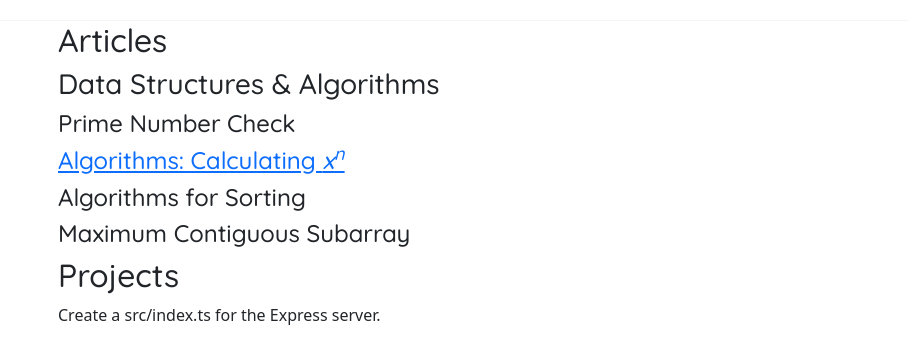
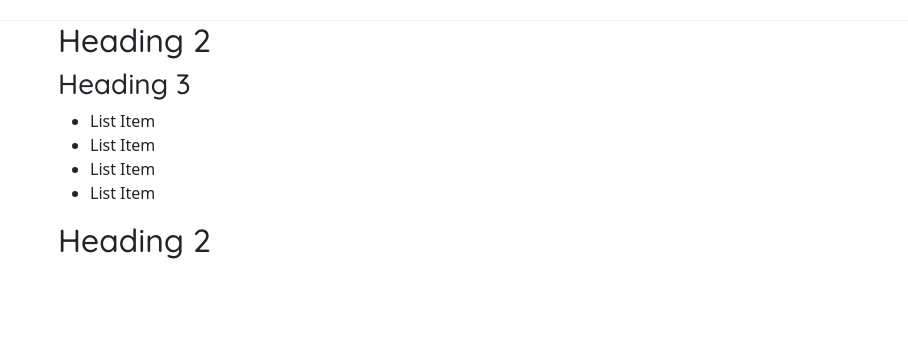
Before and after one commit to pau1tuck/pau1tuck, a website: page public/index.html in a window 1280 px wide. Shown: the part 108-472 px from the top of the page, 234-1142 px from the left. Drawn offline with Linux system fonts and the light colour scheme.

Commit message:
"2021-07-14T20:26CST"

```diff
--- a/public/index.html
+++ b/public/index.html
@@ -31,19 +31,15 @@
                         /></span>
                     </section>
                     <div class="container-md">
-                        <h2>Articles</h2>
-                        <h3>Data Structures & Algorithms</h3>
-                        <h4><a>Prime Number Check</a></h4>
-                        <h4>
-                            <a href="articles/x-to-n.html"
-                                >Algorithms: Calculating <i>x<sup>n</sup></i></a
-                            >
-                        </h4>
-                        <h4><a>Algorithms for Sorting</a></h4>
-                        <h4><a>Maximum Contiguous Subarray</a></h4>
-                        <h2>Projects</h2>
-
-                        <p>Create a src/index.ts for the Express server.</p>
+                        <h2>Heading 2</h2>
+                        <h3>Heading 3</h3>
+                        <ul>
+                            <li><a>List Item</a></li>
+                            <li><a>List Item</a></li>
+                            <li><a>List Item</a></li>
+                            <li><a>List Item</a></li>
+                        </ul>
+                        <h2>Heading 2</h2>
                     </div>
                 </section>
             </main>
--- a/scss/styles.scss
+++ b/scss/styles.scss
@@ -55,6 +55,9 @@ $headings-color:              null;
   width: 720px;
 }
 
+body {
+    a {text-decoration: none;}
+}
 
 header {
     padding: 15px;
```
Also changed, not shown: public/css/styles.css, 1 other file.
